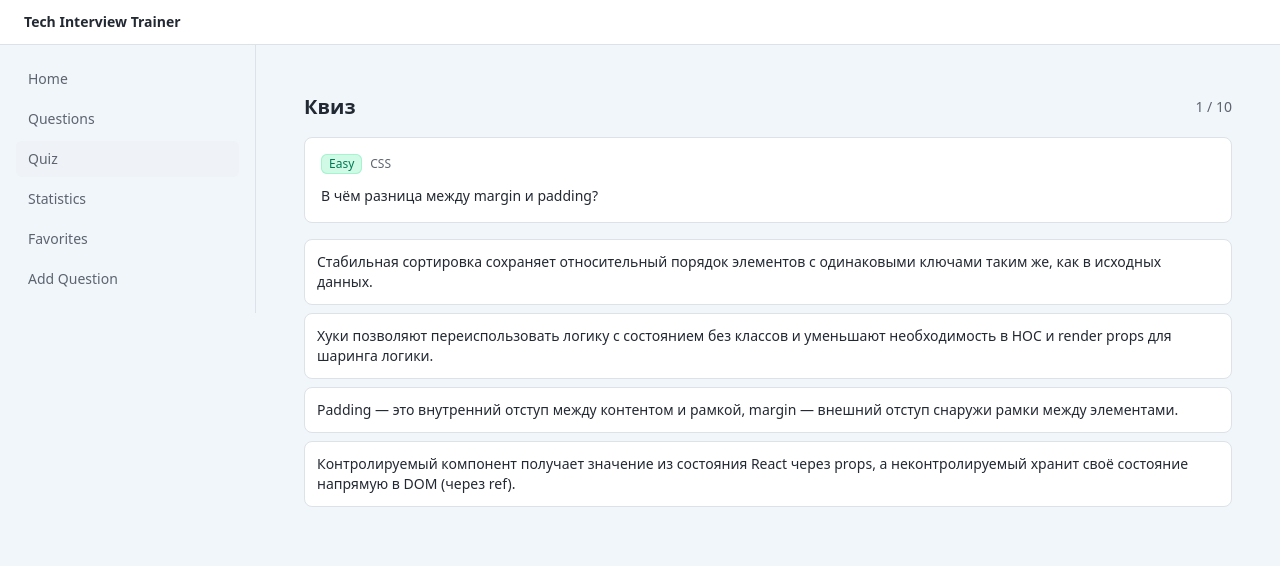
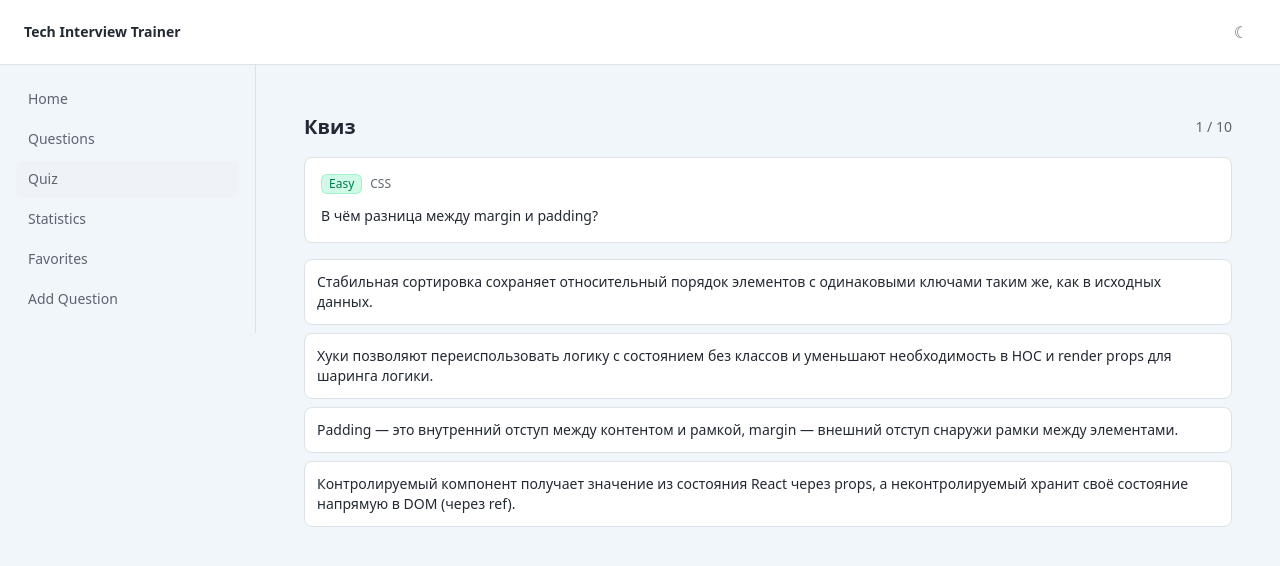
Before and after one commit to bukt0r/Final-Project-Tandem, a React (Vite) app in the folder app/: page /quiz in a window 1280 px wide. Shown: the top 566 px of the page. Built offline with nearby package versions, Linux system fonts and the light colour scheme.

Commit message:
feat: add dark mode with theme toggle and persistence

```diff
--- a/app/src/index.css
+++ b/app/src/index.css
@@ -36,3 +36,14 @@
   --spacing-22: 5.5rem;
   --spacing-30: 7.5rem;
 }
+
+.dark {
+  --color-app-bg: oklch(0.2 0.01 260);
+  --color-app-surface: oklch(0.25 0.012 260);
+  --color-app-surface-hover: oklch(0.3 0.014 260);
+  --color-app-border: oklch(0.35 0.016 260);
+  --color-app-text: oklch(0.92 0.008 250);
+  --color-app-text-muted: oklch(0.65 0.015 250);
+  --color-app-accent: oklch(0.7 0.15 182);
+  --color-app-accent-hover: oklch(0.78 0.14 182);
+}
--- a/app/src/layout/Header.tsx
+++ b/app/src/layout/Header.tsx
@@ -1,6 +1,8 @@
 import type { FC } from 'react'
 import { NavLink } from 'react-router-dom'
 import { ROUTE_PATHS } from '../routing/routePaths'
+import { ThemeToggle } from '../ui/ThemeToggle'
+import { useTheme } from '../shared'
 
 const navItems: readonly { to: string; label: string }[] = [
   { to: ROUTE_PATHS.home, label: 'Home' },
@@ -19,10 +21,13 @@ const getLinkClassName = ({ isActive }: { isActive: boolean }): string =>
   [linkClass, isActive ? activeClass : ''].filter(Boolean).join(' ')
 
 export const Header: FC = () => {
+  const { theme, toggleTheme } = useTheme()
+
   return (
     <header className="flex shrink-0 border-b border-app-border bg-app-surface">
       <div className="mx-auto flex w-full max-w-6xl items-center justify-between gap-4 px-4 py-3 lg:max-w-none lg:px-6">
         <span className="text-sm font-semibold text-app-text">Tech Interview Trainer</span>
+        <div className="flex items-center gap-2">
           <nav className="flex gap-1 lg:hidden" aria-label="Main navigation">
             {navItems.map((item) => (
               <NavLink
@@ -35,6 +40,8 @@ export const Header: FC = () => {
               </NavLink>
             ))}
           </nav>
+          <ThemeToggle theme={theme} onToggle={toggleTheme} />
+        </div>
       </div>
     </header>
   )
--- a/app/src/shared/index.ts
+++ b/app/src/shared/index.ts
@@ -5,3 +5,4 @@ export const isNonEmptyArray = <T>(value: readonly T[]): value is NonEmptyArray<
 
 export { useDebounce } from './useDebounce'
 export { loadFromStorage, saveToStorage } from './storage'
+export { useTheme } from './useTheme'
--- /dev/null
+++ b/app/src/shared/useTheme.ts
@@ -0,0 +1,36 @@
+import { useState, useCallback, useEffect } from 'react'
+import { loadFromStorage, saveToStorage } from './storage'
+
+type Theme = 'light' | 'dark'
+
+const STORAGE_KEY = 'theme'
+
+function getInitialTheme(): Theme {
+  const stored = loadFromStorage<Theme | null>(STORAGE_KEY, null)
+  if (stored === 'light' || stored === 'dark') return stored
+
+  if (window.matchMedia('(prefers-color-scheme: dark)').matches) return 'dark'
+  return 'light'
+}
+
+function applyTheme(theme: Theme): void {
+  document.documentElement.classList.toggle('dark', theme === 'dark')
+}
+
+export function useTheme(): { theme: Theme; toggleTheme: () => void } {
+  const [theme, setTheme] = useState<Theme>(getInitialTheme)
+
+  useEffect(() => {
+    applyTheme(theme)
+  }, [theme])
+
+  const toggleTheme = useCallback((): void => {
+    setTheme((prev) => {
+      const next: Theme = prev === 'light' ? 'dark' : 'light'
+      saveToStorage(STORAGE_KEY, next)
+      return next
+    })
+  }, [])
+
+  return { theme, toggleTheme }
+}
--- /dev/null
+++ b/app/src/ui/ThemeToggle.tsx
@@ -0,0 +1,19 @@
+import type { FC } from 'react'
+
+export interface ThemeToggleProps {
+  readonly theme: 'light' | 'dark'
+  readonly onToggle: () => void
+}
+
+export const ThemeToggle: FC<ThemeToggleProps> = ({ theme, onToggle }) => {
+  return (
+    <button
+      type="button"
+      onClick={onToggle}
+      className="rounded-md p-2 text-app-text-muted transition hover:bg-app-surface-hover hover:text-app-text"
+      aria-label={theme === 'light' ? 'Включить тёмную тему' : 'Включить светлую тему'}
+    >
+      {theme === 'light' ? '\u263E' : '\u2600'}
+    </button>
+  )
+}
```
Lines whose indentation alone changed are shown as unchanged.
